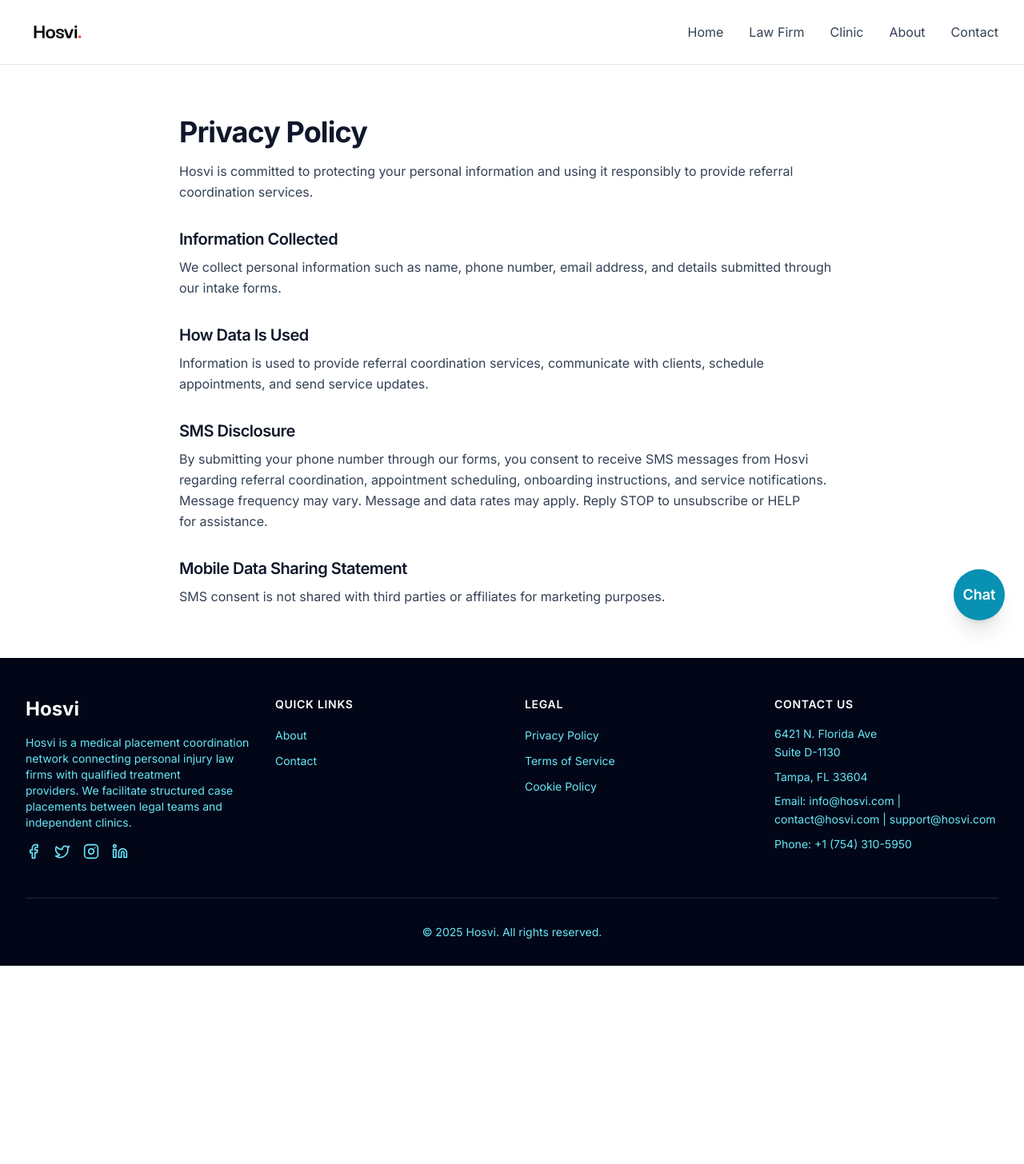
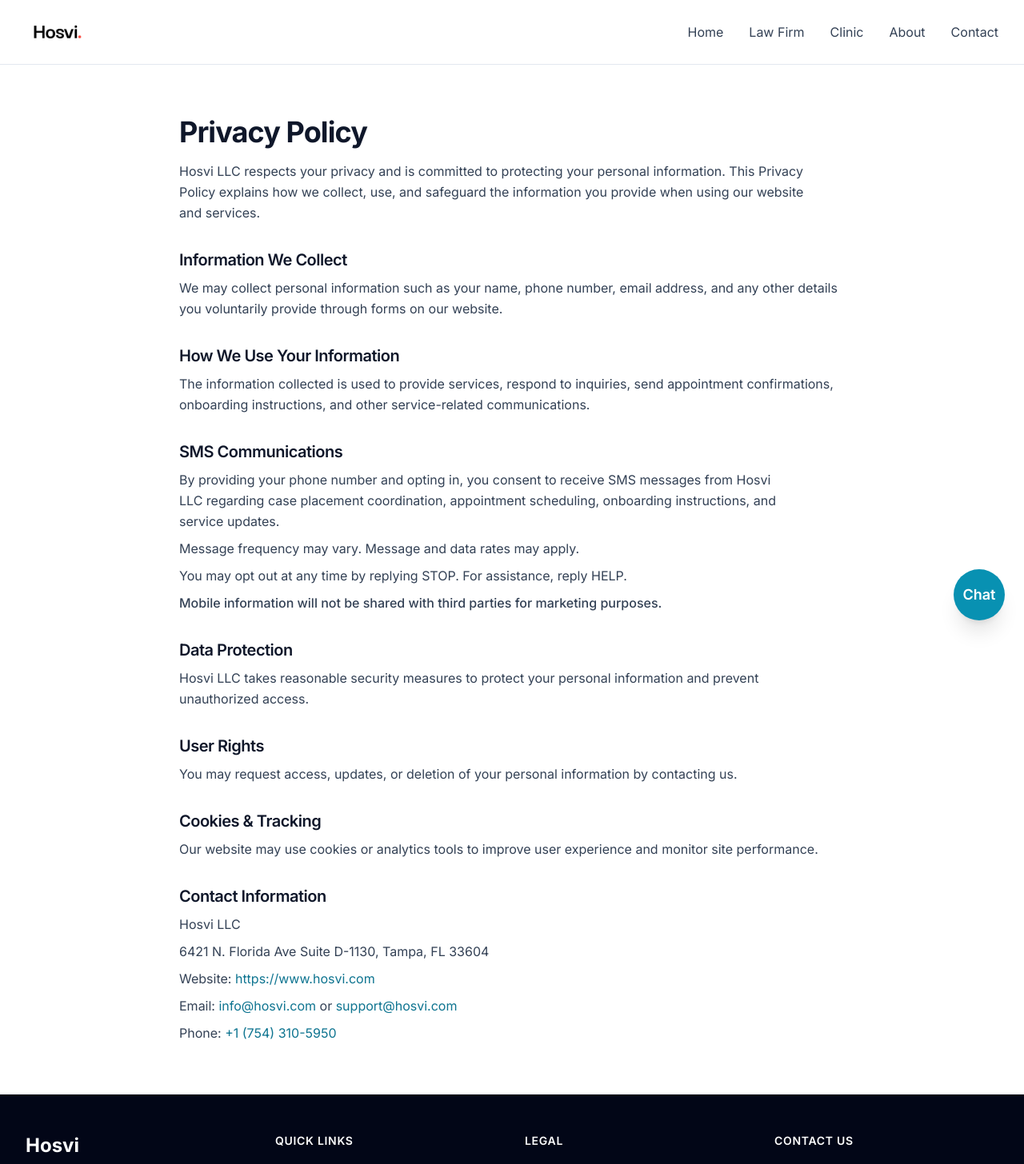
Before and after one commit to Iamsomatil/hosvi-marketing-agency, a Next.js app: page /privacy-policy in a window 1280 px wide. Shown: the top 1456 px of the page at 80% size. Before the commit the page ends 1208 px from the top, so only its background shows below. Built offline with nearby package versions, Linux system fonts and the light colour scheme.

Commit message:
a2p compliance adjustments

```diff
--- a/app/home/ContactSection.tsx
+++ b/app/home/ContactSection.tsx
@@ -191,11 +191,13 @@
                   className="mt-1 h-4 w-4 rounded border-slate-300 text-cyan-700 focus:ring-cyan-600"
                 />
                 <label htmlFor="consentToCallsAndSms" className="text-sm text-slate-700">
-                  I consent to receive SMS messages from Hosvi regarding case placement coordination, appointment scheduling, onboarding instructions, and service updates. Message frequency may vary. Message and data rates may apply. Reply STOP to opt out or HELP for assistance.
+                  I agree to receive SMS messages from Hosvi LLC regarding case placement coordination, appointment scheduling, onboarding instructions, and service updates.
                 </label>
               </div>
 
-              <p className="text-sm text-slate-700">
+              <div className="text-sm text-slate-700 space-y-2">
+                <p>Message frequency may vary. Message and data rates may apply. Reply STOP to opt out. Reply HELP for assistance.</p>
+                <p>
                   By submitting this form, you agree to our{" "}
                   <Link
                     href="/privacy-policy"
@@ -212,6 +214,7 @@
                   </Link>
                   .
                 </p>
+              </div>
 
               <div>
                 <label htmlFor="message" className="block text-sm font-medium text-slate-900 mb-2">
@@ -243,14 +246,19 @@
                 </div>
               )}
 
+              <div className="flex flex-col gap-2">
                 <button
                   type="submit"
                   disabled={isSubmitting}
-                className="inline-flex items-center gap-2 px-8 py-4 bg-cyan-600 hover:bg-cyan-700 text-white font-semibold rounded-lg transition-colors"
+                  className="inline-flex items-center justify-center gap-2 px-8 py-4 bg-cyan-600 hover:bg-cyan-700 text-white font-semibold rounded-lg transition-colors"
                 >
                   <Send className="h-4 w-4" />
                   {isSubmitting ? "Sending..." : "Send Message"}
                 </button>
+                <p className="text-xs text-slate-500 text-center">
+                  Consent is not a condition of purchase.
+                </p>
+              </div>
             </form>
           </motion.div>
 
--- a/app/privacy-policy/page.tsx
+++ b/app/privacy-policy/page.tsx
@@ -12,52 +12,118 @@
       <section className="mx-auto max-w-4xl px-4 sm:px-6 lg:px-8 py-16">
         <h1 className="text-3xl sm:text-4xl font-bold">Privacy Policy</h1>
         <p className="mt-4 text-slate-700">
-          Hosvi is committed to protecting your personal information and using
-          it responsibly to provide referral coordination services.
+          Hosvi LLC respects your privacy and is committed to protecting your
+          personal information. This Privacy Policy explains how we collect,
+          use, and safeguard the information you provide when using our website
+          and services.
         </p>
 
         <div className="mt-8 space-y-8 text-slate-700">
           <div className="space-y-2">
             <h2 className="text-xl font-semibold text-slate-900">
-              Information Collected
+              Information We Collect
             </h2>
             <p>
-              We collect personal information such as name, phone number, email
-              address, and details submitted through our intake forms.
+              We may collect personal information such as your name, phone
+              number, email address, and any other details you voluntarily
+              provide through forms on our website.
             </p>
           </div>
 
           <div className="space-y-2">
             <h2 className="text-xl font-semibold text-slate-900">
-              How Data Is Used
+              How We Use Your Information
             </h2>
             <p>
-              Information is used to provide referral coordination services,
-              communicate with clients, schedule appointments, and send service
-              updates.
+              The information collected is used to provide services, respond to
+              inquiries, send appointment confirmations, onboarding
+              instructions, and other service-related communications.
             </p>
           </div>
 
           <div className="space-y-2">
             <h2 className="text-xl font-semibold text-slate-900">
-              SMS Disclosure
+              SMS Communications
             </h2>
             <p>
-              By submitting your phone number through our forms, you consent to
-              receive SMS messages from Hosvi regarding referral coordination,
-              appointment scheduling, onboarding instructions, and service
-              notifications. Message frequency may vary. Message and data rates
-              may apply. Reply STOP to unsubscribe or HELP for assistance.
+              By providing your phone number and opting in, you consent to receive SMS messages from Hosvi LLC regarding case placement coordination, appointment scheduling, onboarding instructions, and service updates.
+            </p>
+            <p>Message frequency may vary. Message and data rates may apply.</p>
+            <p>You may opt out at any time by replying STOP. For assistance, reply HELP.</p>
+            <p className="font-medium mt-2">
+              Mobile information will not be shared with third parties for marketing purposes.
             </p>
           </div>
 
           <div className="space-y-2">
             <h2 className="text-xl font-semibold text-slate-900">
-              Mobile Data Sharing Statement
+              Data Protection
             </h2>
             <p>
-              SMS consent is not shared with third parties or affiliates for
-              marketing purposes.
+              Hosvi LLC takes reasonable security measures to protect your personal
+              information and prevent unauthorized access.
+            </p>
+          </div>
+
+          <div className="space-y-2">
+            <h2 className="text-xl font-semibold text-slate-900">
+              User Rights
+            </h2>
+            <p>
+              You may request access, updates, or deletion of your personal
+              information by contacting us.
+            </p>
+          </div>
+
+          <div className="space-y-2">
+            <h2 className="text-xl font-semibold text-slate-900">
+              Cookies &amp; Tracking
+            </h2>
+            <p>
+              Our website may use cookies or analytics tools to improve user
+              experience and monitor site performance.
+            </p>
+          </div>
+
+          <div className="space-y-2">
+            <h2 className="text-xl font-semibold text-slate-900">
+              Contact Information
+            </h2>
+            <p>Hosvi LLC</p>
+            <p>6421 N. Florida Ave Suite D-1130, Tampa, FL 33604</p>
+            <p>
+              Website:{" "}
+              <a
+                href="https://www.hosvi.com"
+                className="text-cyan-700 hover:text-cyan-800"
+              >
+                https://www.hosvi.com
+              </a>
+            </p>
+            <p>
+              Email:{" "}
+              <a
+                href="mailto:info@hosvi.com"
+                className="text-cyan-700 hover:text-cyan-800"
+              >
+                info@hosvi.com
+              </a>
+              {" "}or{" "}
+              <a
+                href="mailto:support@hosvi.com"
+                className="text-cyan-700 hover:text-cyan-800"
+              >
+                support@hosvi.com
+              </a>
+            </p>
+            <p>
+              Phone:{" "}
+              <a
+                href="tel:+17543105950"
+                className="text-cyan-700 hover:text-cyan-800"
+              >
+                +1 (754) 310-5950
+              </a>
             </p>
           </div>
         </div>
--- a/app/terms-of-service/page.tsx
+++ b/app/terms-of-service/page.tsx
@@ -1,4 +1,5 @@
 import type { Metadata } from "next";
+import Link from "next/link";
 
 export const metadata: Metadata = {
   title: "Terms of Service | Hosvi",
@@ -18,52 +19,75 @@
 
         <div className="mt-8 space-y-8 text-slate-700">
           <div className="space-y-2">
-            <h2 className="text-xl font-semibold text-slate-900">SMS Use</h2>
+            <h2 className="text-xl font-semibold text-slate-900">SMS Terms</h2>
             <p>
-              Hosvi may send SMS messages related to referral coordination,
-              appointment scheduling, onboarding instructions, and service
-              updates.
+              By providing your phone number and opting in, you consent to receive SMS messages from Hosvi LLC regarding case placement coordination, appointment scheduling, onboarding instructions, and service updates.
             </p>
-          </div>
-
-          <div className="space-y-2">
-            <h2 className="text-xl font-semibold text-slate-900">Opt-Out</h2>
-            <p>
-              You can opt out of SMS messages at any time by replying STOP.
-            </p>
+            <p>Message frequency may vary. Message and data rates may apply.</p>
+            <p>Reply STOP to unsubscribe. Reply HELP for help.</p>
+            <p>Carriers are not liable for delayed or undelivered messages.</p>
+            <p>You must be 18 years or older to use this service.</p>
           </div>
 
           <div className="space-y-2">
             <h2 className="text-xl font-semibold text-slate-900">
-              Help / Support
+              Customer Support
             </h2>
             <p>
-              Reply HELP for assistance or contact{" "}
+              If you have any questions about these terms, you may contact Hosvi LLC at:
+            </p>
+            <p>6421 N. Florida Ave Suite D-1130, Tampa, FL 33604</p>
+            <p>
+              Email:{" "}
+              <a
+                href="mailto:info@hosvi.com"
+                className="text-cyan-700 hover:text-cyan-800"
+              >
+                info@hosvi.com
+              </a>
+              {" "}or{" "}
               <a
                 href="mailto:support@hosvi.com"
                 className="text-cyan-700 hover:text-cyan-800"
               >
                 support@hosvi.com
               </a>
-              .
+            </p>
+            <p>
+              Phone:{" "}
+              <a
+                href="tel:+17543105950"
+                className="text-cyan-700 hover:text-cyan-800"
+              >
+                +1 (754) 310-5950
+              </a>
+            </p>
+            <p>
+              <a
+                href="https://www.hosvi.com"
+                className="text-cyan-700 hover:text-cyan-800"
+              >
+                https://www.hosvi.com
+              </a>
             </p>
           </div>
 
           <div className="space-y-2">
             <h2 className="text-xl font-semibold text-slate-900">
-              Message Rates
+              Privacy Policy
             </h2>
             <p>
-              Message and data rates may apply depending on the user&apos;s
-              mobile carrier plan.
+              Your use of our services is also governed by our Privacy Policy
+              available at:
             </p>
-          </div>
-
-          <div className="space-y-2">
-            <h2 className="text-xl font-semibold text-slate-900">
-              Carrier Disclaimer
-            </h2>
-            <p>Mobile carriers are not liable for delayed or undelivered messages.</p>
+            <p>
+              <Link
+                href="/privacy-policy"
+                className="text-cyan-700 hover:text-cyan-800"
+              >
+                https://www.hosvi.com/privacy-policy
+              </Link>
+            </p>
           </div>
         </div>
       </section>
--- a/components/Footer.tsx
+++ b/components/Footer.tsx
@@ -155,7 +155,7 @@
         {/* Copyright */}
         <div className="mt-12 pt-8 border-t border-slate-800">
           <p className="text-cyan-300 text-sm text-center">
-            &copy; {currentYear} Hosvi. All rights reserved.
+            &copy; {currentYear} Hosvi LLC. All rights reserved.
           </p>
         </div>
       </div>
```
Lines whose indentation alone changed are shown as unchanged.
